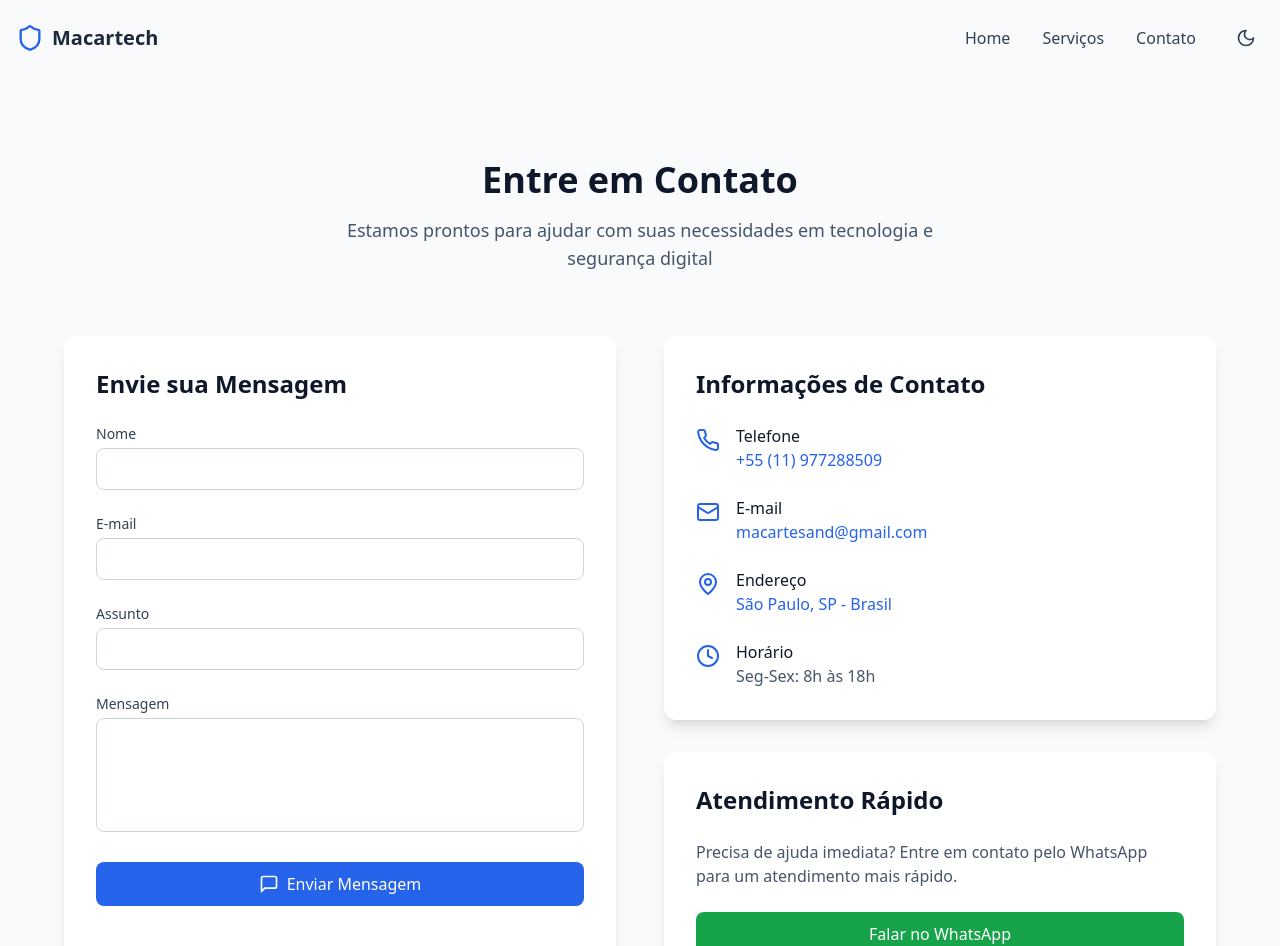
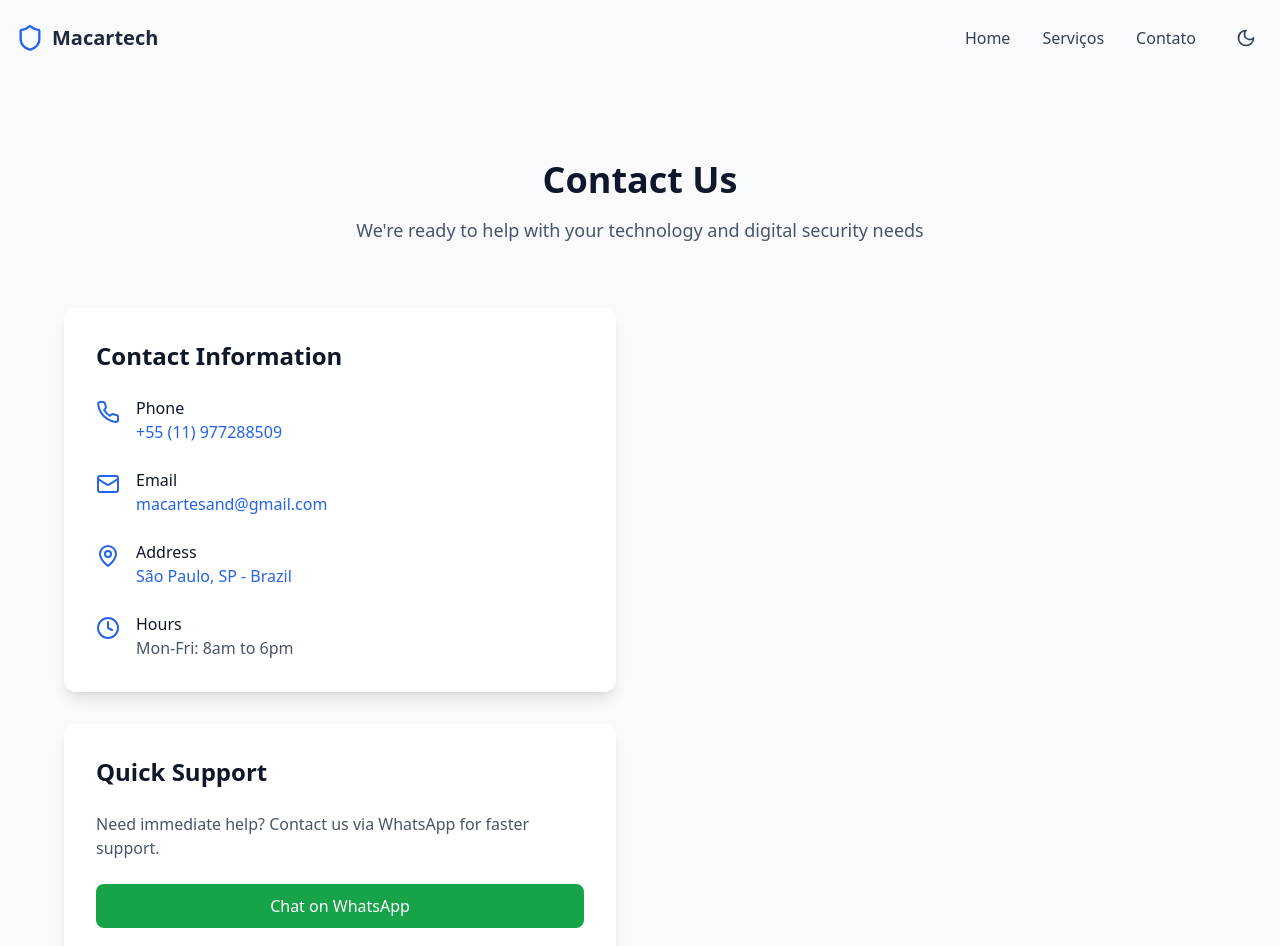
Before and after one commit to macartechsand/macartech_ai, a React (Vite) app: page /contact in a window 1280 px wide. Shown: the top 946 px of the page. Built offline with nearby package versions, Linux system fonts and the light colour scheme.

Commit message:
Remove contact form from Contact page

```diff
--- a/src/pages/Contact.tsx
+++ b/src/pages/Contact.tsx
@@ -5,26 +5,26 @@ const Contact = () => {
   const contactInfo = [
     {
       icon: <Phone className="w-6 h-6 text-blue-600" />,
-      title: "Telefone",
+      title: "Phone",
       content: "+55 (11) 977288509",
       link: "tel:+55977288509"
     },
     {
       icon: <Mail className="w-6 h-6 text-blue-600" />,
-      title: "E-mail",
+      title: "Email",
       content: "macartesand@gmail.com",
       link: "mailto:macartesand@gmail.com"
     },
     {
       icon: <MapPin className="w-6 h-6 text-blue-600" />,
-      title: "Endereço",
-      content: "São Paulo, SP - Brasil",
+      title: "Address",
+      content: "São Paulo, SP - Brazil",
       link: "https://maps.google.com/?q=São Paulo, SP"
     },
     {
       icon: <Clock className="w-6 h-6 text-blue-600" />,
-      title: "Horário",
-      content: "Seg-Sex: 8h às 18h",
+      title: "Hours",
+      content: "Mon-Fri: 8am to 6pm",
       link: null
     }
   ];
@@ -34,73 +34,18 @@ const Contact = () => {
       <div className="container mx-auto px-4 py-16">
         <div className="text-center mb-16">
           <h1 className="text-4xl font-bold text-slate-900 dark:text-white mb-4">
-            Entre em Contato
+            Contact Us
           </h1>
           <p className="text-lg text-slate-600 dark:text-slate-400 max-w-2xl mx-auto">
-            Estamos prontos para ajudar com suas necessidades em tecnologia e segurança digital
+            We're ready to help with your technology and digital security needs
           </p>
         </div>
 
         <div className="grid grid-cols-1 md:grid-cols-2 gap-12 max-w-6xl mx-auto">
-          <div className="bg-white dark:bg-slate-800 rounded-xl shadow-lg p-8">
-            <h2 className="text-2xl font-bold text-slate-900 dark:text-white mb-6">
-              Envie sua Mensagem
-            </h2>
-            <form className="space-y-6">
-              <div>
-                <label className="block text-sm font-medium text-slate-700 dark:text-slate-300 mb-1">
-                  Nome
-                </label>
-                <input
-                  type="text"
-                  className="w-full px-4 py-2 border border-slate-300 dark:border-slate-600 rounded-lg focus:outline-none focus:ring-2 focus:ring-blue-500 dark:bg-slate-700 dark:text-white"
-                  required
-                />
-              </div>
-              <div>
-                <label className="block text-sm font-medium text-slate-700 dark:text-slate-300 mb-1">
-                  E-mail
-                </label>
-                <input
-                  type="email"
-                  className="w-full px-4 py-2 border border-slate-300 dark:border-slate-600 rounded-lg focus:outline-none focus:ring-2 focus:ring-blue-500 dark:bg-slate-700 dark:text-white"
-                  required
-                />
-              </div>
-              <div>
-                <label className="block text-sm font-medium text-slate-700 dark:text-slate-300 mb-1">
-                  Assunto
-                </label>
-                <input
-                  type="text"
-                  className="w-full px-4 py-2 border border-slate-300 dark:border-slate-600 rounded-lg focus:outline-none focus:ring-2 focus:ring-blue-500 dark:bg-slate-700 dark:text-white"
-                  required
-                />
-              </div>
-              <div>
-                <label className="block text-sm font-medium text-slate-700 dark:text-slate-300 mb-1">
-                  Mensagem
-                </label>
-                <textarea
-                  rows={4}
-                  className="w-full px-4 py-2 border border-slate-300 dark:border-slate-600 rounded-lg focus:outline-none focus:ring-2 focus:ring-blue-500 dark:bg-slate-700 dark:text-white resize-none"
-                  required
-                />
-              </div>
-              <button
-                type="submit"
-                className="w-full bg-blue-600 hover:bg-blue-700 text-white font-medium py-2.5 px-4 rounded-lg transition-colors duration-200 flex items-center justify-center space-x-2"
-              >
-                <MessageSquare className="w-5 h-5" />
-                <span>Enviar Mensagem</span>
-              </button>
-            </form>
-          </div>
-
           <div>
             <div className="bg-white dark:bg-slate-800 rounded-xl shadow-lg p-8 mb-8">
               <h2 className="text-2xl font-bold text-slate-900 dark:text-white mb-6">
-                Informações de Contato
+                Contact Information
               </h2>
               <div className="space-y-6">
                 {contactInfo.map((info, index) => (
@@ -132,10 +77,10 @@ const Contact = () => {
 
             <div className="bg-white dark:bg-slate-800 rounded-xl shadow-lg p-8">
               <h2 className="text-2xl font-bold text-slate-900 dark:text-white mb-6">
-                Atendimento Rápido
+                Quick Support
               </h2>
               <p className="text-slate-600 dark:text-slate-400 mb-6">
-                Precisa de ajuda imediata? Entre em contato pelo WhatsApp para um atendimento mais rápido.
+                Need immediate help? Contact us via WhatsApp for faster support.
               </p>
               <a
                 href="https://wa.me/5511977288509"
@@ -143,7 +88,7 @@ const Contact = () => {
                 rel="noopener noreferrer"
                 className="block w-full bg-green-600 hover:bg-green-700 text-white font-medium py-2.5 px-4 rounded-lg text-center transition-colors duration-200"
               >
-                Falar no WhatsApp
+                Chat on WhatsApp
               </a>
             </div>
           </div>
```
